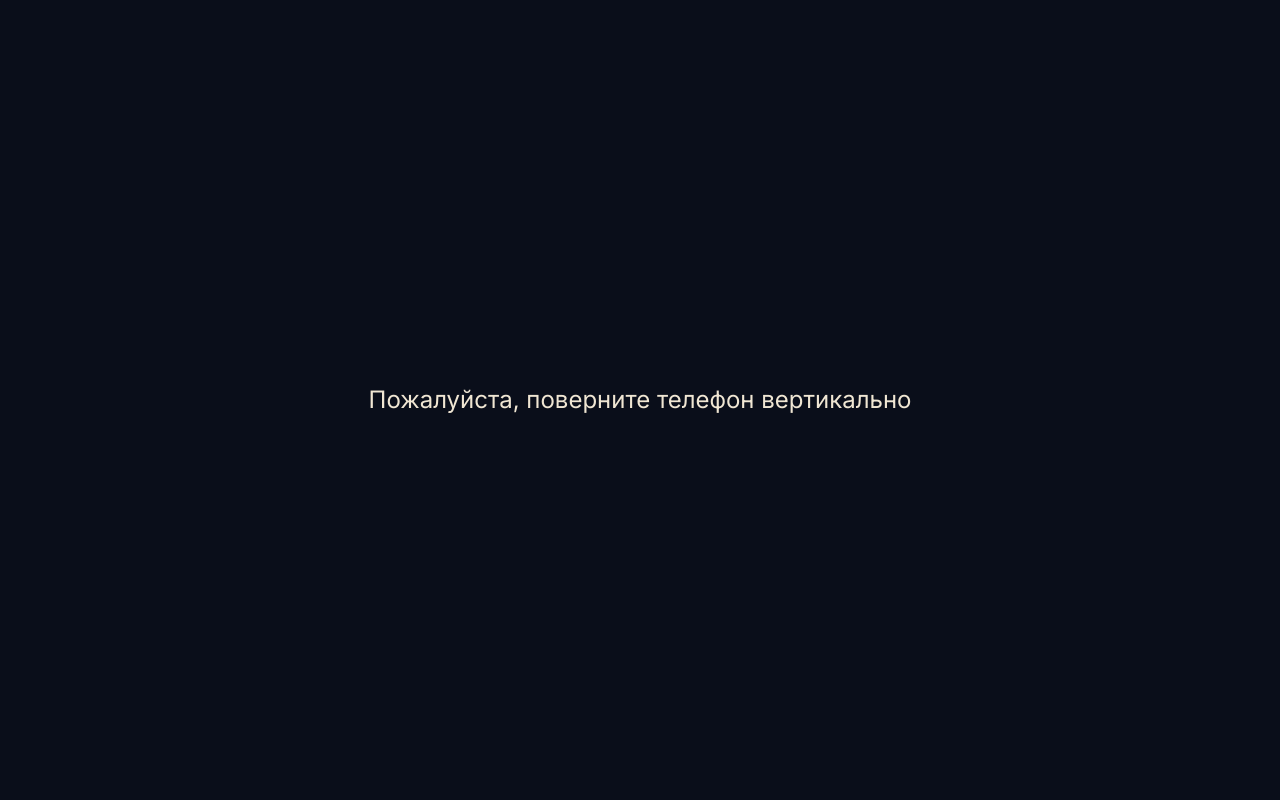
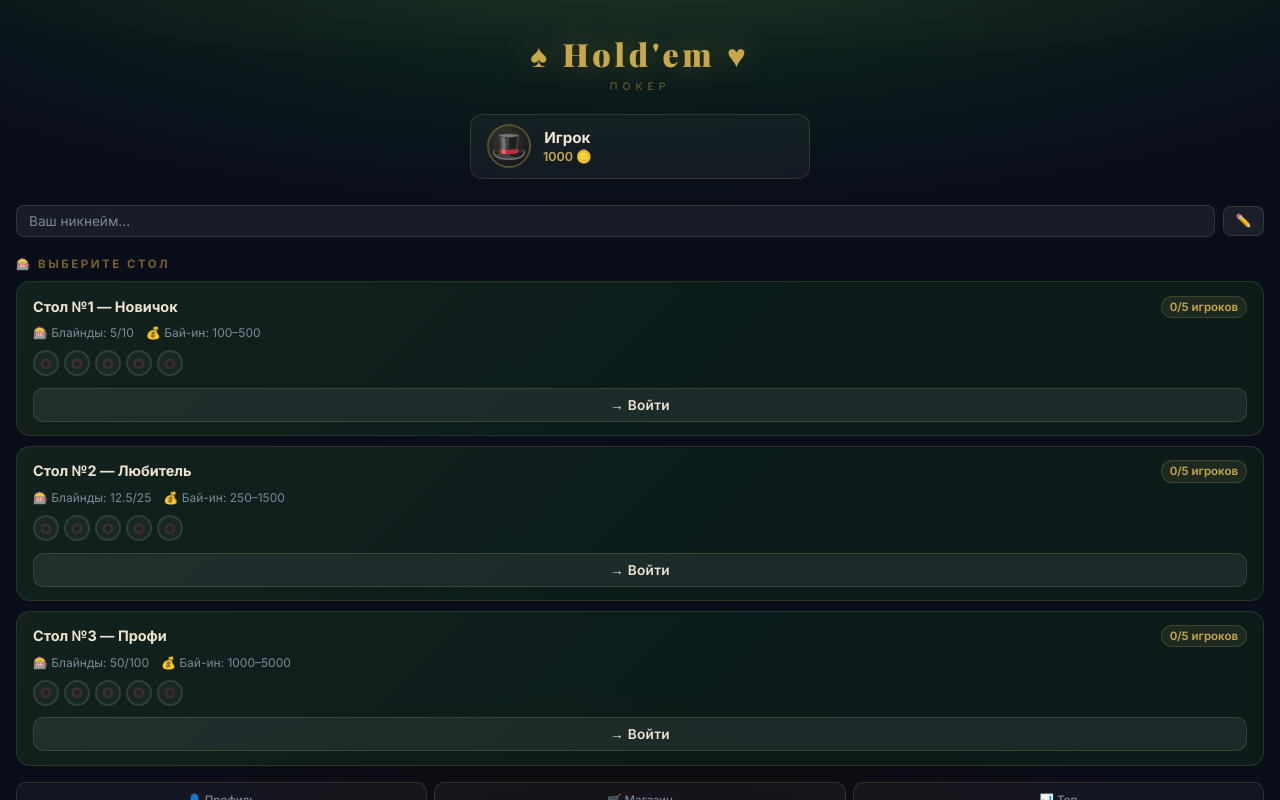
Before and after one commit to torgbogdan868-svg/poker-yandex-game, a plain HTML site: page index.html in a window 1280 px wide. Drawn offline with nearby package versions, Linux system fonts and the light colour scheme; no server answers.

Commit message:
Add files via upload

```diff
--- a/index.html
+++ b/index.html
@@ -3,33 +3,10 @@
 <head>
   <meta charset="UTF-8">
   <meta name="viewport" content="width=device-width, initial-scale=1.0, maximum-scale=1.0, user-scalable=no, viewport-fit=cover">
-  <!-- Фиксация портретной ориентации -->
-  <meta name="screen-orientation" content="portrait">
-  <meta name="x5-orientation" content="portrait">
-  <meta name="orientation" content="portrait">
+  <!-- Фиксация экрана УБРАНА – никаких meta orientation -->
   <title>Техасский Холдем Покер</title>
   <script src="https://yandex.ru/games/sdk/v2"></script>
   <link rel="stylesheet" href="style.css">
-  <style>
-    /* Защита от поворота экрана */
-    @media (orientation: landscape) {
-      body::before {
-        content: "Пожалуйста, поверните телефон вертикально";
-        position: fixed;
-        inset: 0;
-        background: #0a0e1a;
-        color: #f0e6d3;
-        font-size: 1.5rem;
-        display: flex;
-        align-items: center;
-        justify-content: center;
-        z-index: 9999;
-        text-align: center;
-        padding: 2rem;
-        font-family: 'Inter', sans-serif;
-      }
-    }
-  </style>
 </head>
 <body>
 
@@ -364,7 +341,7 @@ document.addEventListener('DOMContentLoaded', function() {
     if (pChips) pChips.textContent = (pd.chips || 1000) + ' 🪙';
   });
 
-  // ДЕЛЕГИРОВАНИЕ КЛИКОВ ПО СВОБОДНЫМ МЕСТАМ (решает проблему с onclick)
+  // ДЕЛЕГИРОВАНИЕ КЛИКОВ ПО СВОБОДНЫМ МЕСТАМ (надёжное решение)
   document.addEventListener('click', function(e) {
     const seatEl = e.target.closest('.player-seat.empty-seat');
     if (!seatEl) return;
```
